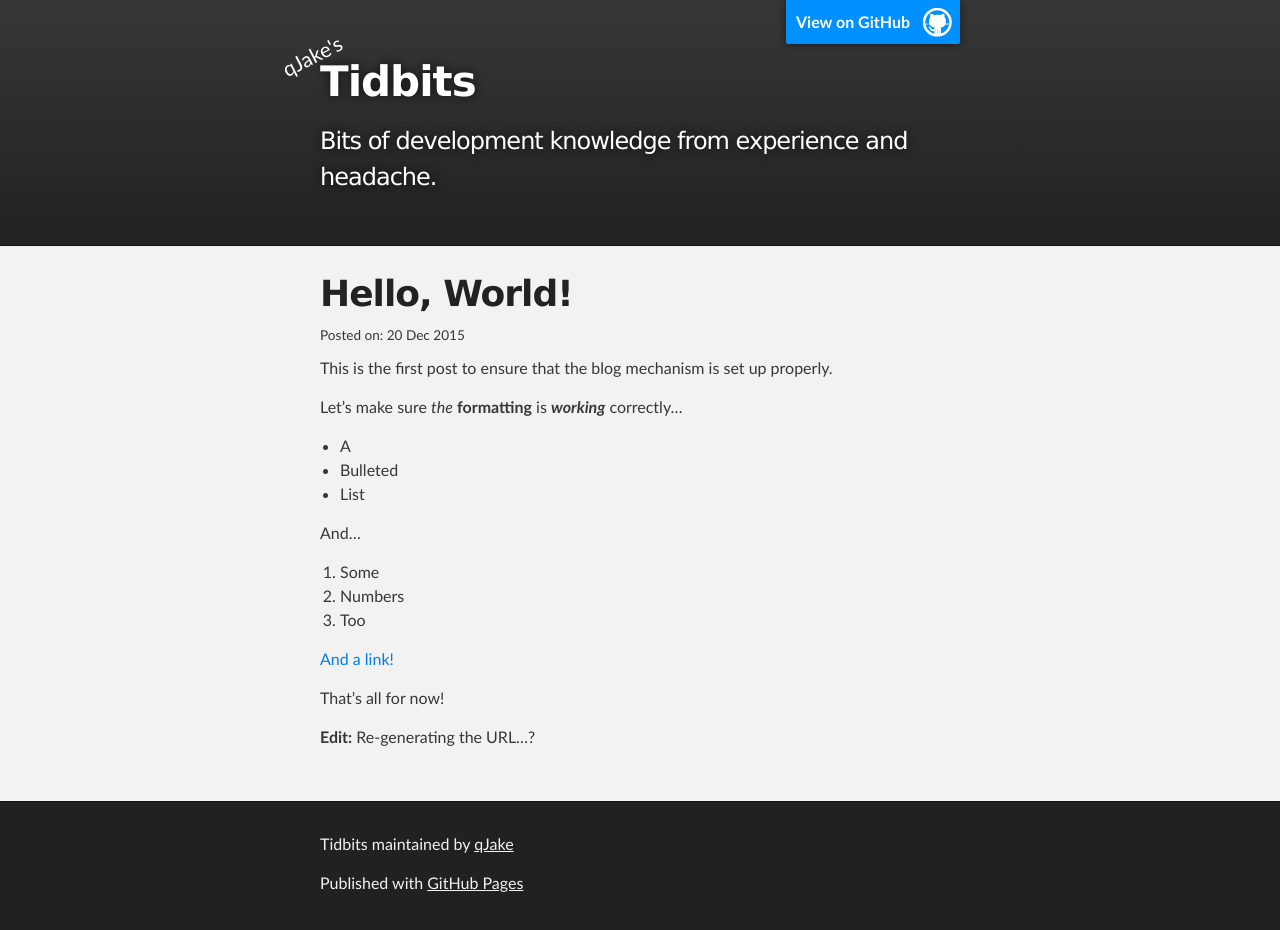
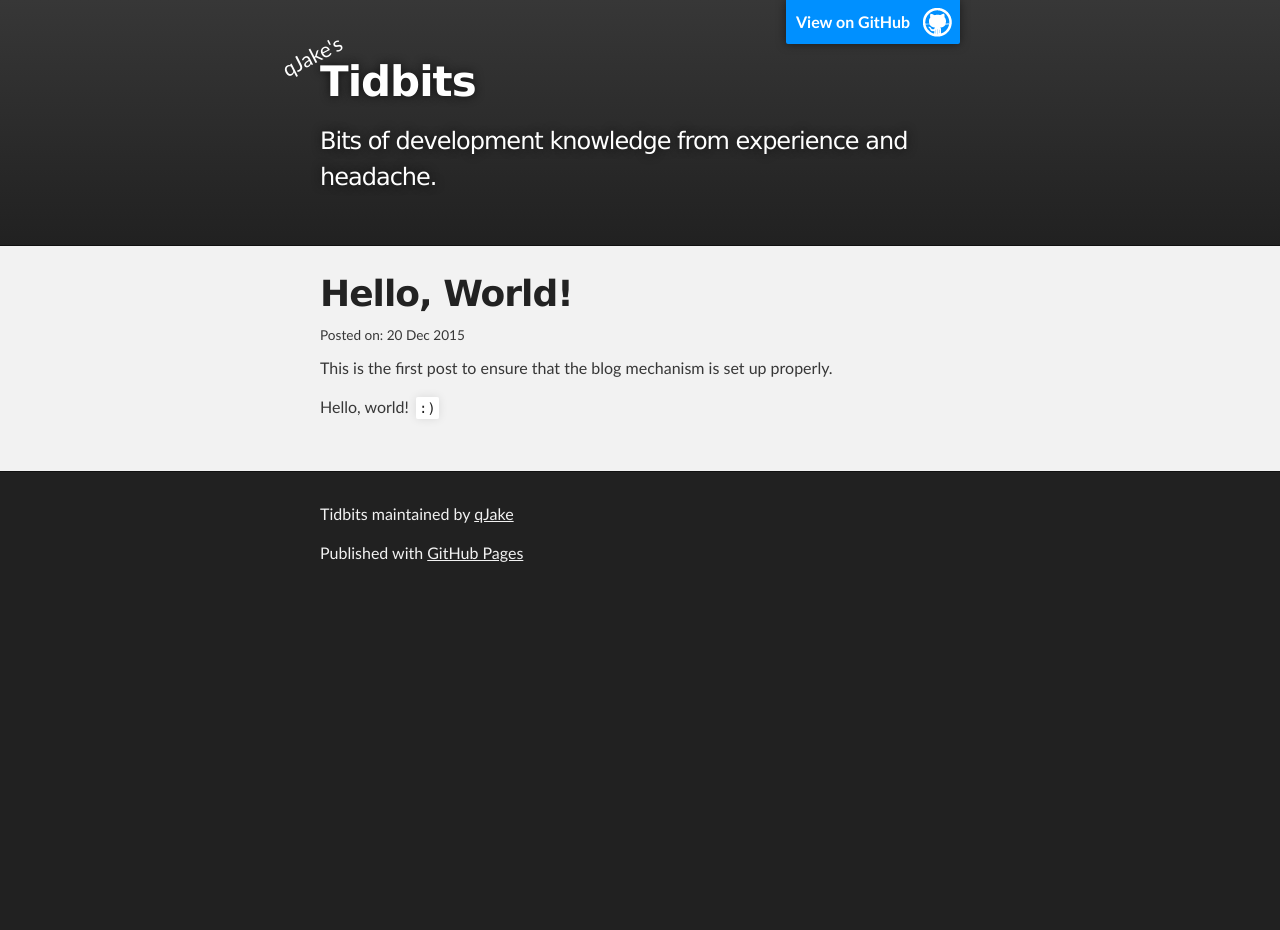
Before and after one commit to qJake/tidbits, a Jekyll site: the page built from _posts/2015-12-20-Hello-World.md, in a window 1280 px wide. Built offline with Jekyll 4.4.1, drawn with Linux system fonts in a browser that asks for light colours; nearby versions of some CDN libraries; Markdown is read by kramdown in place of the engine named in the settings; after the commit the page ends 900 px from its top, so only the background shows below that.

Commit message:
Removed testing code, replaced with friendly msg

```diff
--- a/_posts/2015-12-20-Hello-World.md
+++ b/_posts/2015-12-20-Hello-World.md
@@ -6,20 +6,4 @@ date: 2015-12-20
 
 This is the first post to ensure that the blog mechanism is set up properly.
 
-Let's make sure *the* **formatting** is ***working*** correctly...
-
-* A
-* Bulleted
-* List
-
-And...
-
-1. Some
-2. Numbers
-3. Too
-
-[And a link!](http://google.com/)
-
-That's all for now!
-
-**Edit:** Re-generating the URL...?
+Hello, world! `:)`
```
